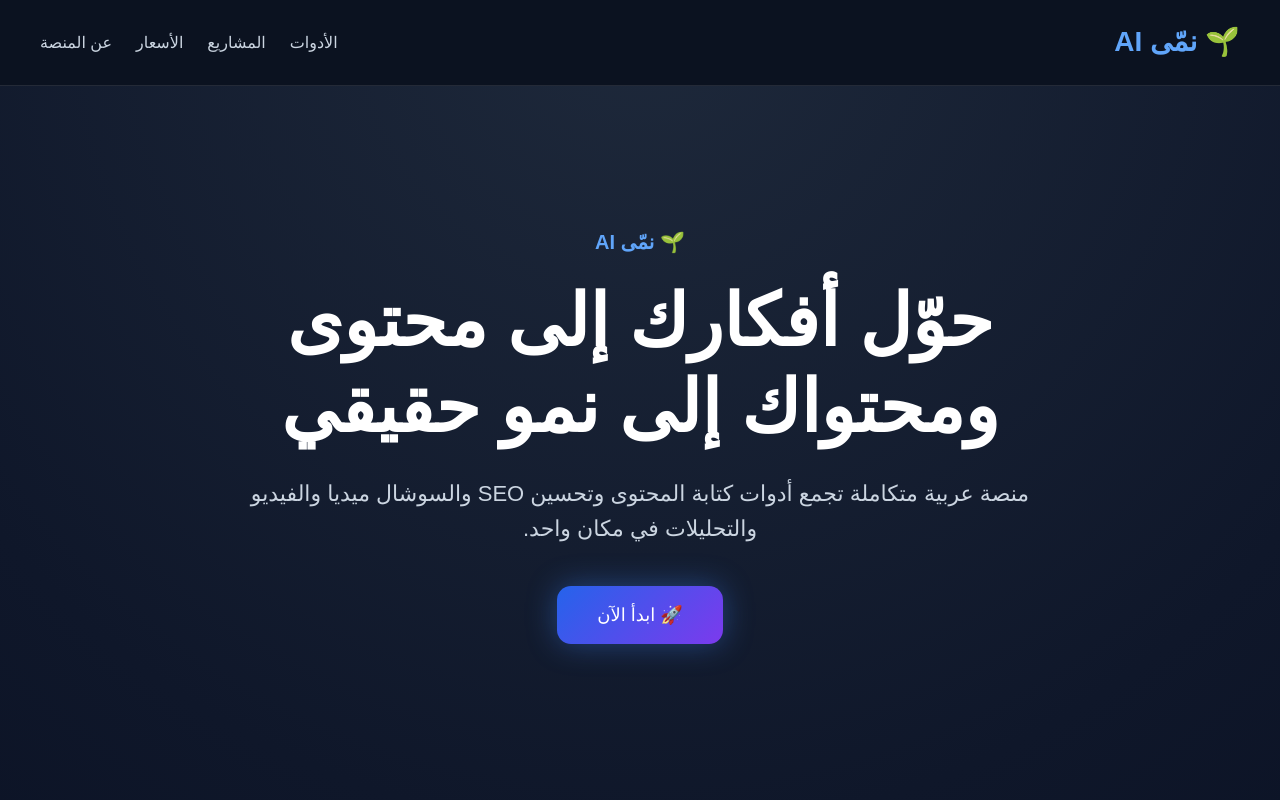
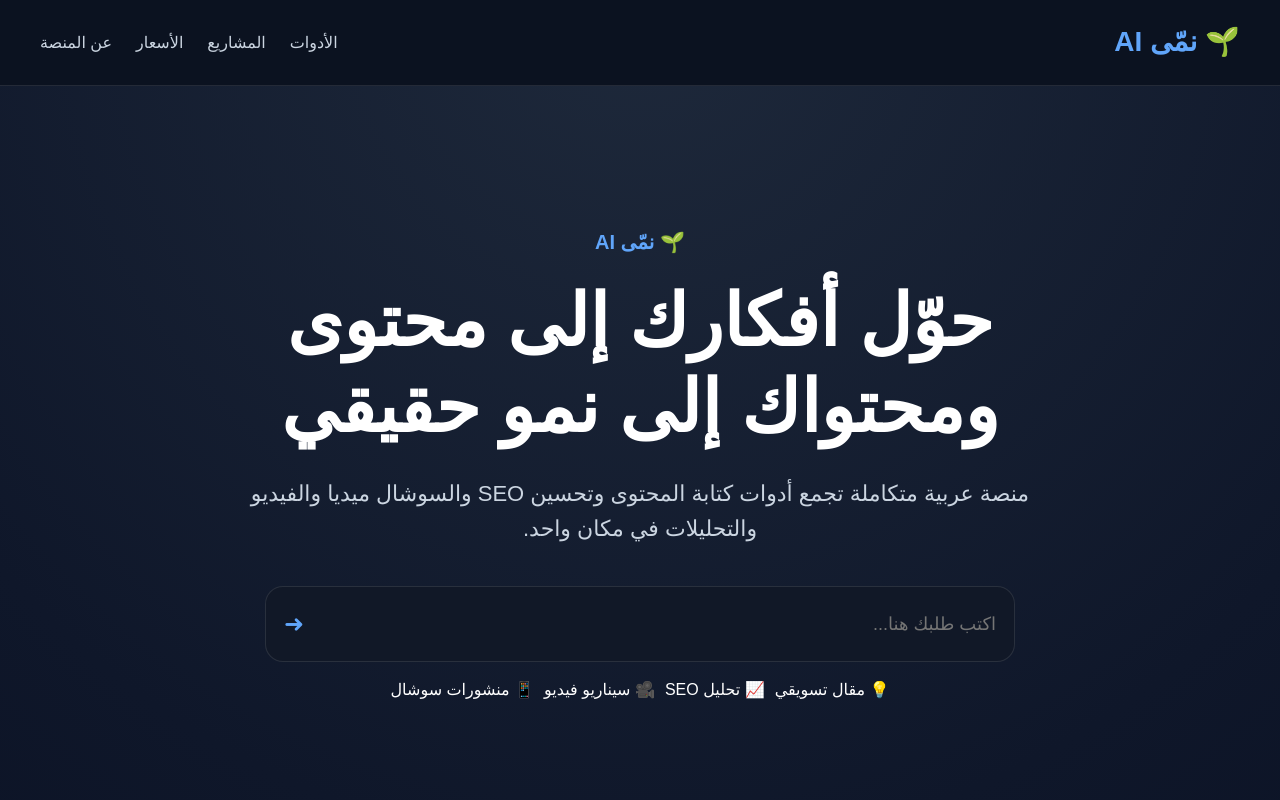
Before and after one commit to namma-ai-sa/namma-ai, a Next.js app: page / in a window 1280 px wide. Shown: the top 800 px of the page. Built offline with nearby package versions, Linux system fonts and the light colour scheme.

Commit message:
chat style hero

```diff
--- a/app/page.jsx
+++ b/app/page.jsx
@@ -62,23 +62,63 @@ export default function HomePage() {
             والسوشال ميديا والفيديو والتحليلات في مكان واحد.
           </p>
 
-          <div style={{ marginTop: "40px" }}>
-            <button
+          <div
+            style={{
+              marginTop: "40px",
+              maxWidth: "750px",
+              marginInline: "auto",
+            }}
+          >
+            <div
               style={{
-                background:
-                  "linear-gradient(135deg,#2563eb,#7c3aed)",
-                color: "#fff",
-                border: "none",
-                padding: "18px 40px",
-                borderRadius: "14px",
-                fontSize: "18px",
-                cursor: "pointer",
-                boxShadow:
-                  "0 0 30px rgba(59,130,246,.4)",
+                background: "#111827",
+                border: "1px solid rgba(255,255,255,0.1)",
+                borderRadius: "18px",
+                padding: "18px",
+                display: "flex",
+                alignItems: "center",
+                justifyContent: "space-between",
+                gap: "15px",
               }}
             >
-              🚀 ابدأ الآن
-            </button>
+              <input
+                type="text"
+                placeholder="اكتب طلبك هنا..."
+                style={{
+                  flex: 1,
+                  background: "transparent",
+                  border: "none",
+                  outline: "none",
+                  color: "white",
+                  fontSize: "18px",
+                }}
+              />
+
+              <span
+                style={{
+                  fontSize: "24px",
+                  cursor: "pointer",
+                  color: "#60a5fa",
+                }}
+              >
+                ➜
+              </span>
+            </div>
+
+            <div
+              style={{
+                marginTop: "15px",
+                display: "flex",
+                justifyContent: "center",
+                gap: "10px",
+                flexWrap: "wrap",
+              }}
+            >
+              <span>💡 مقال تسويقي</span>
+              <span>📈 تحليل SEO</span>
+              <span>🎥 سيناريو فيديو</span>
+              <span>📱 منشورات سوشال</span>
+            </div>
           </div>
         </section>
 
```
